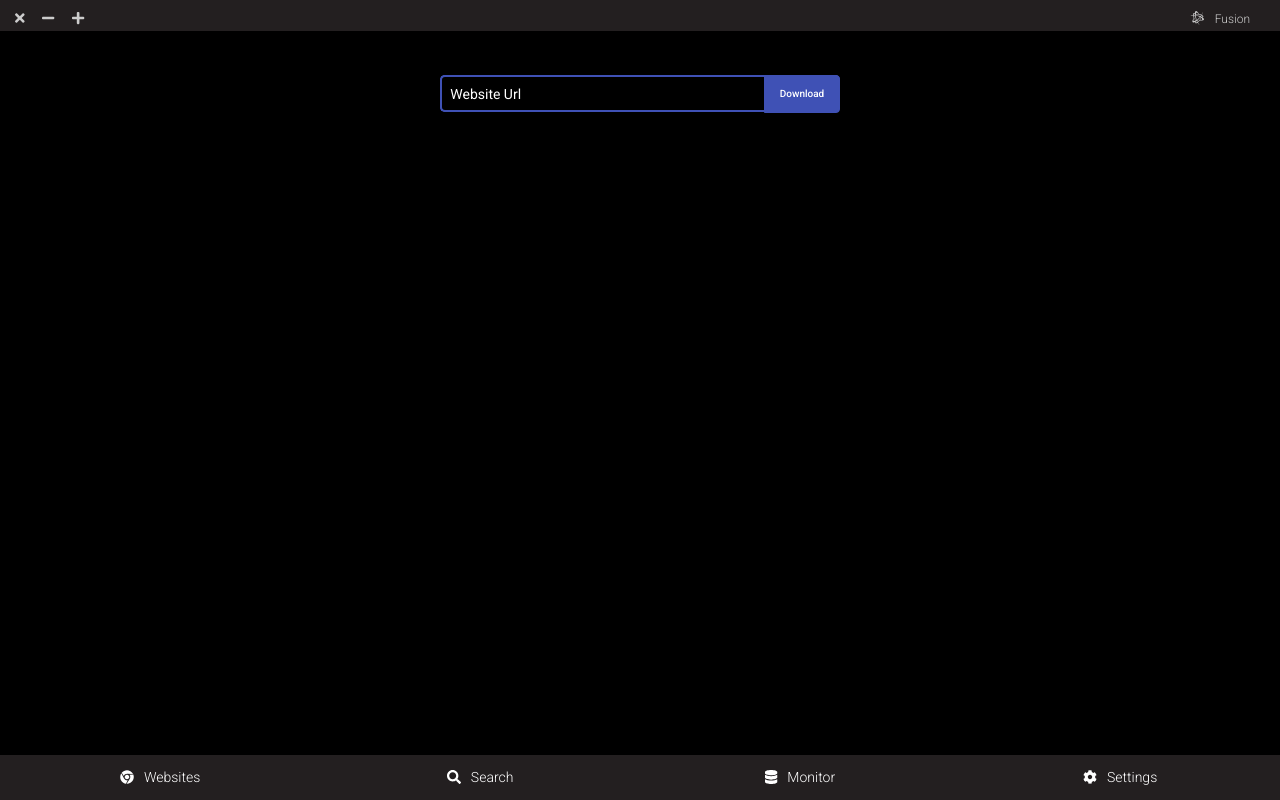
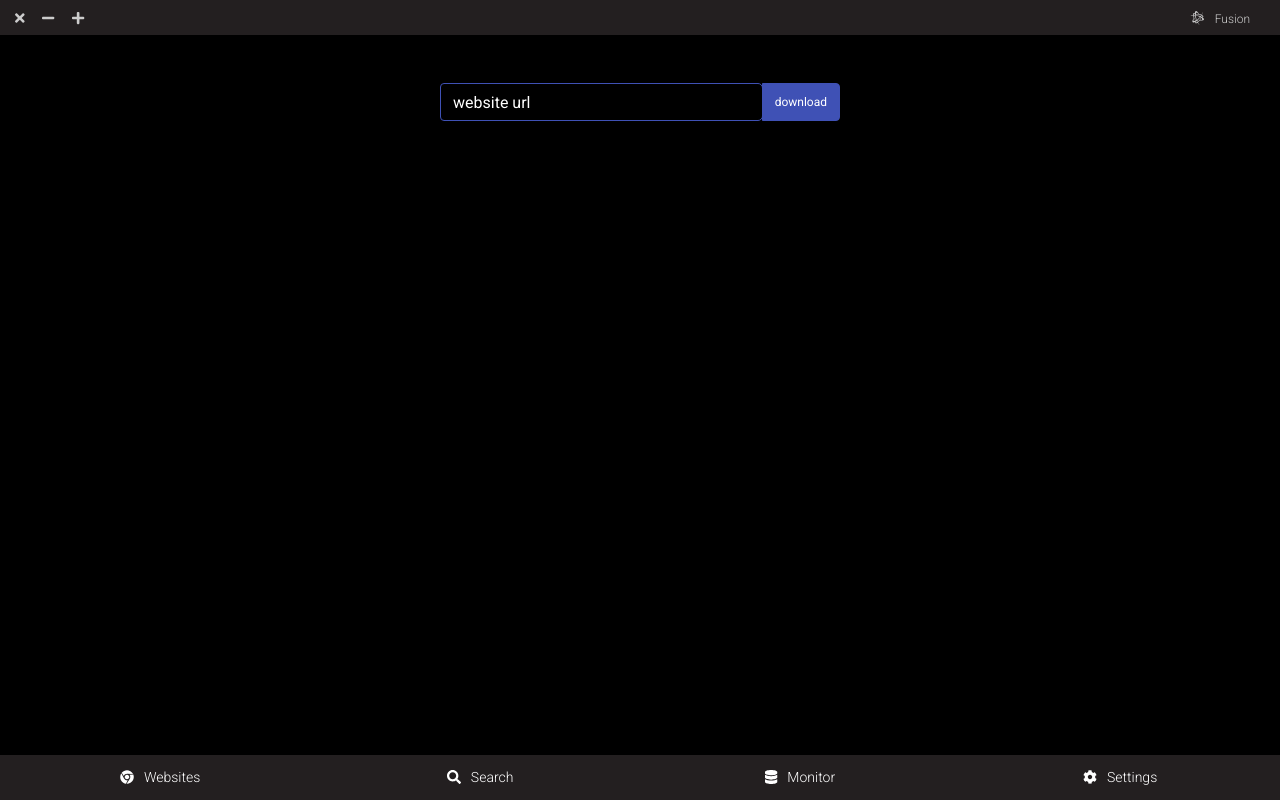
Before and after one commit to jbmurrey/fuze, an Angular app: page /websites in a window 1280 px wide. Built offline with nearby package versions, Linux system fonts and the light colour scheme.

Commit message:
input bar fixed

```diff
--- a/src/app/app-contents/frame-components/header/header.component.css
+++ b/src/app/app-contents/frame-components/header/header.component.css
@@ -16,7 +16,7 @@ nav ul.header {
   padding: 8px 0 0;
   margin: 0;
   list-style-type: none;
-  height: 23px;
+  height: 35px;
 }
 
 nav ul.header li.header-right {
--- a/src/app/app-contents/modules/search/search-home/search-home.component.html
+++ b/src/app/app-contents/modules/search/search-home/search-home.component.html
@@ -1 +1 @@
-<app-search-bar [label]="'Search'"></app-search-bar>
+<app-search-bar [input_type]="'search'" [label]="'search'"></app-search-bar>
--- a/src/app/app-contents/modules/shared-module/search-bar/search-bar.component.css
+++ b/src/app/app-contents/modules/shared-module/search-bar/search-bar.component.css
@@ -1,53 +1,35 @@
-.search-container {
-  display: flex;
-  flex-direction: row;
-  justify-content: center;
-  margin: 40px;
+input {
+  border: solid 1px #3f51b5;
+  background-color: transparent;
+  color: white;
+  border-top-right-radius: 5px !important;
+  border-bottom-right-radius: 5px !important;
 }
-
-mat-form-field.mat-form-field {
-  font-size: 14px;
-  width: 400px;
-  color: white;
-  align-items: baseline;
-}
-input {
-  padding-bottom: 4px;
-}
-button.mat-stroked-button {
-  font-size: 10px;
-  height: 38px;
-  margin-top: 4px;
-  margin-left: -76px;
-  border: 1px solid #3f51b5;
-  border-top-left-radius: 0px;
-  border-bottom-left-radius: 0px;
+button {
+  border: solid 1px #3f51b5;
   background-color: #3f51b5;
   color: white;
+  font-size: 12px;
 }
-::ng-deep .mat-form-field-appearance-outline .mat-form-field-outline {
-  color: #3f51b5 !important;
-  opacity: 1 !important;
-}
-::ng-deep .mat-form-field-flex > .mat-form-field-infix {
-  padding: 0.4em 0px !important;
-}
-::ng-deep .mat-form-field-label-wrapper {
-  top: -1.5em;
-}
-
-::ng-deep
-  .mat-form-field-appearance-outline.mat-form-field-can-float.mat-form-field-should-float
-  .mat-form-field-label {
-  transform: translateY(-1.1em) scale(0.75);
-  width: 133.33333%;
-}
-mat-label {
+input:focus {
+  box-shadow: none !important;
+  background-color: transparent;
+  border-color: #3f51b5;
   color: white;
 }
-
-::ng-deep .mat-form-field-appearance-outline .mat-form-field-label {
+button:focus {
+  box-shadow: none !important;
+  background-color: #3f51b5;
+}
+.input-group {
+  width: 400px;
+}
+::placeholder {
   color: white;
-  top: 2.84375em;
-  margin-top: -1em;
 }
+.fa-search {
+  color: white;
+  margin-left: -30px;
+  margin-top: 11px;
+  font-size: 16px;
+}
--- a/src/app/app-contents/modules/shared-module/search-bar/search-bar.component.html
+++ b/src/app/app-contents/modules/shared-module/search-bar/search-bar.component.html
@@ -1,9 +1,36 @@
-<div class="search-container">
+<!-- <div class="search-container">
   <mat-form-field appearance="outline">
     <mat-label>{{ label }}</mat-label>
-    <input matInput placeholder="Enter Website" />
+    <form (submit)="onSubmit($event)">
+      <input #text (input)="input_value = text.value" matInput />
+      <mat-icon *ngIf="input_type == 'search'" matPrefix>search</mat-icon>
+    </form>
   </mat-form-field>
-  <button *ngIf="button == 'true'" mat-stroked-button color="primary">
-    Download
+  <button
+    (click)="onSubmit($event)"
+    *ngIf="button == 'true'"
+    mat-stroked-button
+  >
+    {{ button_name }}
   </button>
+</div> -->
+
+<div class="input-group mb-3 mx-auto pt-5">
+  <input
+    type="text"
+    class="form-control"
+    placeholder="{{ label }}"
+    aria-describedby="basic-addon2"
+  />
+  <div class="input-group-append">
+    <button
+      *ngIf="input_type == 'button'"
+      (click)="onSubmit($event)"
+      class="btn btn-outline-secondary"
+      type="button"
+    >
+      {{ button_text }}
+    </button>
+    <i *ngIf="input_type == 'search'" class="fas fa-search"></i>
+  </div>
 </div>
--- a/src/app/app-contents/modules/shared-module/search-bar/search-bar.component.ts
+++ b/src/app/app-contents/modules/shared-module/search-bar/search-bar.component.ts
@@ -1,4 +1,4 @@
-import { Component, Input, OnInit } from '@angular/core';
+import { Component, Input, OnInit,EventEmitter,Output } from '@angular/core';
 
 @Component({
   selector: 'app-search-bar',
@@ -6,14 +6,22 @@ import { Component, Input, OnInit } from '@angular/core';
   styleUrls: ['./search-bar.component.css']
 })
 export class SearchBarComponent implements OnInit {
+  @Output() submitted = new EventEmitter<string>()
+
   @Input() label = '';
-  @Input() button = 'false';
+  @Input() input_type = ''
+  @Input() button_text = ''
 
+  input_value:string = ''
+
+  onSubmit(event:Event){
+    console.log(event)
+    event.preventDefault();
+    this.submitted.emit(this.input_value)
+  }
   constructor() {
    }
+  ngOnInit(): void {
 
-  ngOnInit(): void {
-    console.log(this.button)
   }
-
 }
--- a/src/app/app-contents/modules/websites/websites-home/websites-home.component.html
+++ b/src/app/app-contents/modules/websites/websites-home/websites-home.component.html
@@ -1 +1,5 @@
-<app-search-bar [button]="'true'" [label]="'Website Url'"></app-search-bar>
+<app-search-bar
+  [button_text]="'download'"
+  [input_type]="'button'"
+  [label]="'website url'"
+></app-search-bar>
--- a/src/index.html
+++ b/src/index.html
@@ -6,6 +6,27 @@
     <script
       src="https://use.fontawesome.com/releases/v5.15.4/js/all.js"
       data-auto-a11y="true"
+    ></script>
+    <link
+      rel="stylesheet"
+      href="https://stackpath.bootstrapcdn.com/bootstrap/4.3.1/css/bootstrap.min.css"
+      integrity="sha384-ggOyR0iXCbMQv3Xipma34MD+dH/1fQ784/j6cY/iJTQUOhcWr7x9JvoRxT2MZw1T"
+      crossorigin="anonymous"
+    />
+    <script
+      src="https://code.jquery.com/jquery-3.3.1.slim.min.js"
+      integrity="sha384-q8i/X+965DzO0rT7abK41JStQIAqVgRVzpbzo5smXKp4YfRvH+8abtTE1Pi6jizo"
+      crossorigin="anonymous"
+    ></script>
+    <script
+      src="https://cdnjs.cloudflare.com/ajax/libs/popper.js/1.14.7/umd/popper.min.js"
+      integrity="sha384-UO2eT0CpHqdSJQ6hJty5KVphtPhzWj9WO1clHTMGa3JDZwrnQq4sF86dIHNDz0W1"
+      crossorigin="anonymous"
+    ></script>
+    <script
+      src="https://stackpath.bootstrapcdn.com/bootstrap/4.3.1/js/bootstrap.min.js"
+      integrity="sha384-JjSmVgyd0p3pXB1rRibZUAYoIIy6OrQ6VrjIEaFf/nJGzIxFDsf4x0xIM+B07jRM"
+      crossorigin="anonymous"
     ></script>
     <base href="./" />
     <meta name="viewport" content="width=device-width, initial-scale=1" />
--- a/src/styles.css
+++ b/src/styles.css
@@ -1,5 +1,5 @@
 body {
-  background-color: black;
   padding: 0;
   margin: 0;
+  background-color: black;
 }
```
